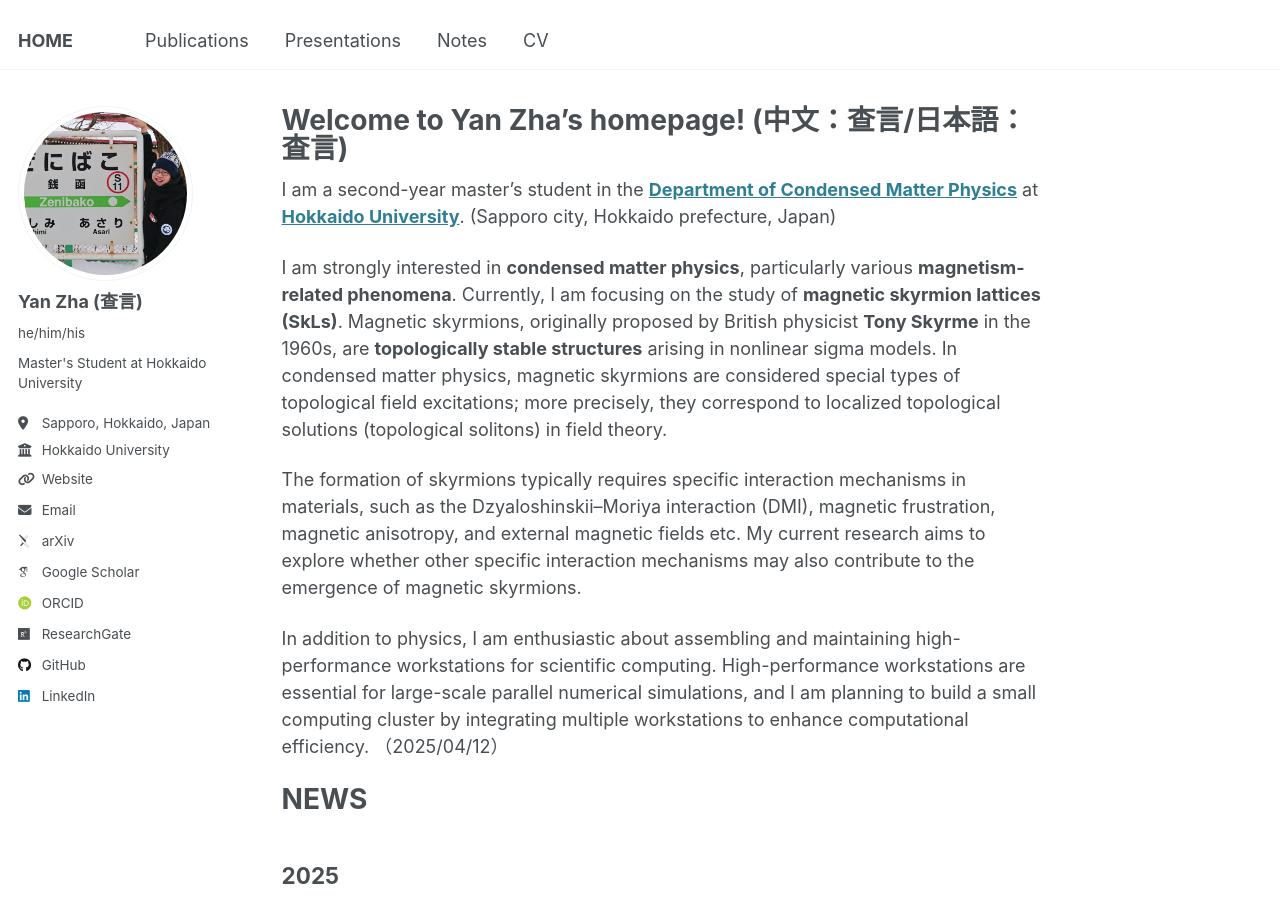
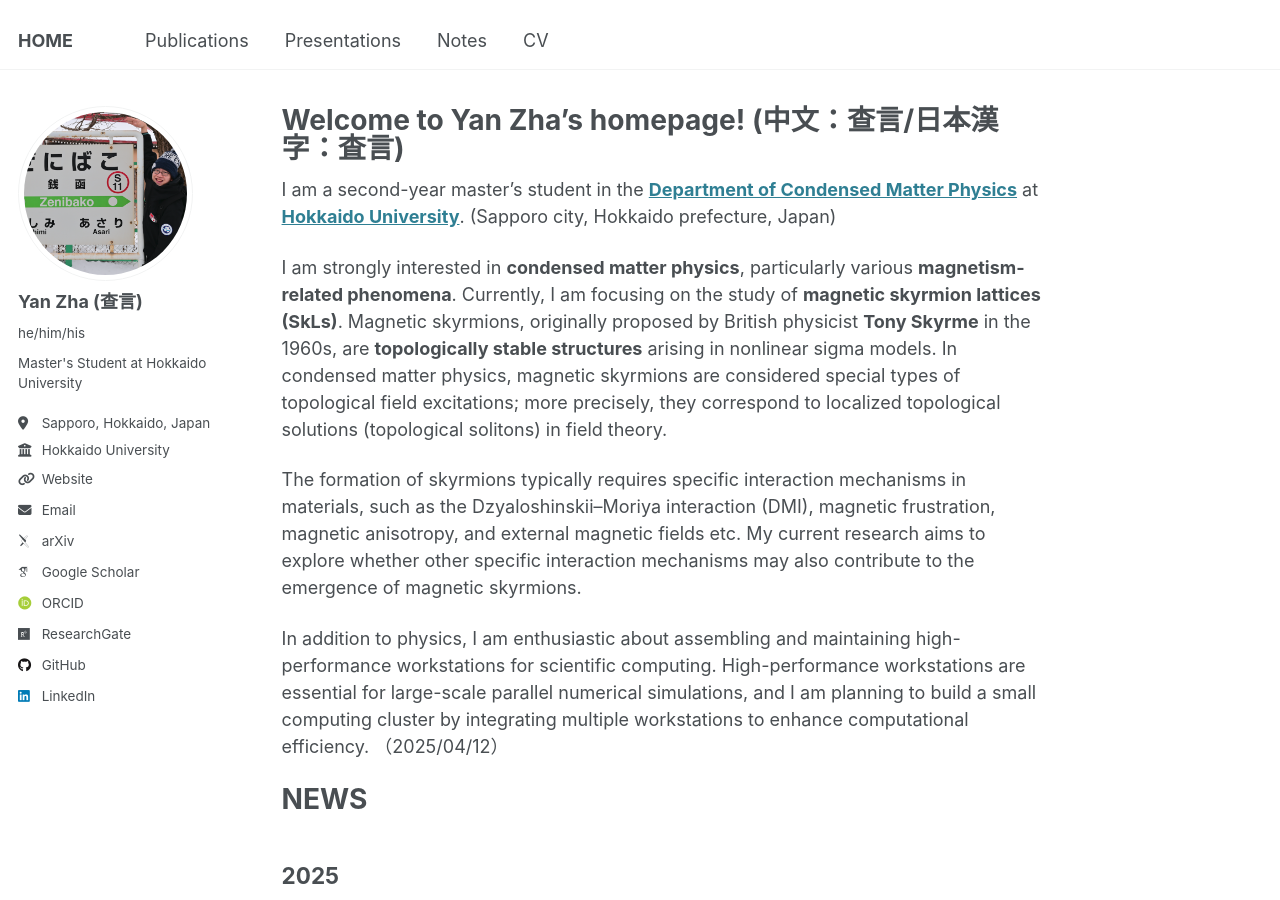
Before and after one commit to yzhacn/yzhacn.github.io, a Jekyll site: the page built from _pages/about.md, in a window 1280 px wide and 900 px high. Built offline with Jekyll 4.4.1, drawn with Linux system fonts in a browser that asks for light colours; some web fonts are replaced.

Commit message:
Update about.md

```diff
--- a/_pages/about.md
+++ b/_pages/about.md
@@ -1,6 +1,6 @@
 ---
 permalink: /
-title: "Welcome to Yan Zha's homepage! (中文：查言/日本語：査言)"
+title: "Welcome to Yan Zha's homepage! (中文：查言/日本漢字：査言)"
 author_profile: true
 redirect_from:
   - /about/
```
